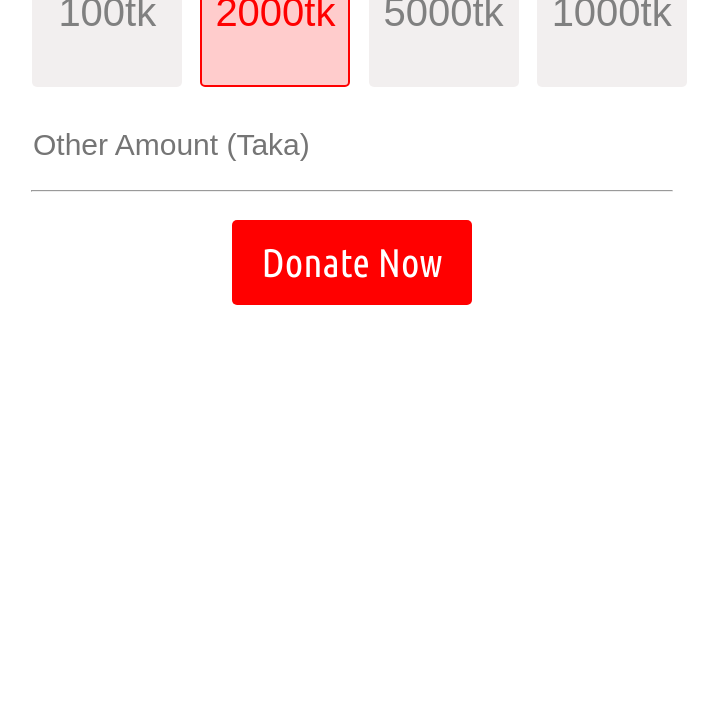
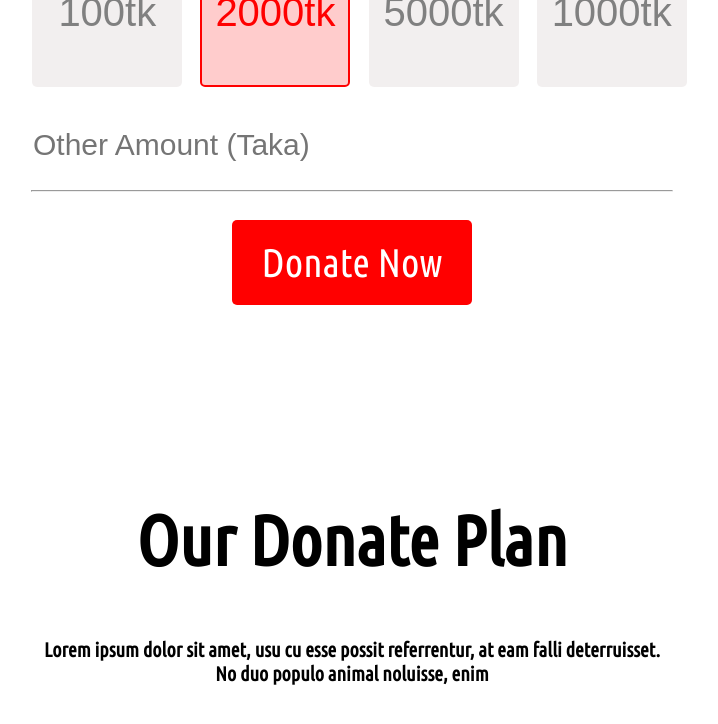
Before and after one commit to mimnets/donate-today, a plain HTML site: page index.html in a window 1280 px wide. Shown: the part 1158-1882 px from the top of the page, without its empty margins (288-1006 px from the left). Before the commit the page ends 1600 px from the top, so only its background shows below. Drawn offline with Linux system fonts and the light colour scheme.

Commit message:
learn how to align the h1 and paragraph iside a div

```diff
--- a/index.html
+++ b/index.html
@@ -38,5 +38,12 @@
                 <a class="donate-button" target="_blank" href="http://">Donate Now</a>
             </div>
         </section>
+        <section class="donate-plan-container">
+            <div class="donate-top">
+                <h1>Our Donate Plan</h1>
+                <h4>Lorem ipsum dolor sit amet, usu cu esse possit referrentur, at eam falli deterruisset. No duo populo animal noluisse, enim</h4>
+            </div>
+
+        </section>
 </body>
 </html>
--- a/style.css
+++ b/style.css
@@ -76,3 +76,23 @@ body{
     color: white;
     border-radius: 5px;
 }
+
+.donate-plan-container{
+    height: 100vh;
+    width: 100vw;
+
+}
+
+.donate-top{
+    margin: auto;
+    width: 50%;
+    text-align: center;
+    justify-content: center;
+}
+
+.donate-top h1{
+    font-size: 70px;
+}
+.donate-top h4{
+    font-size: 20px;
+}
```
